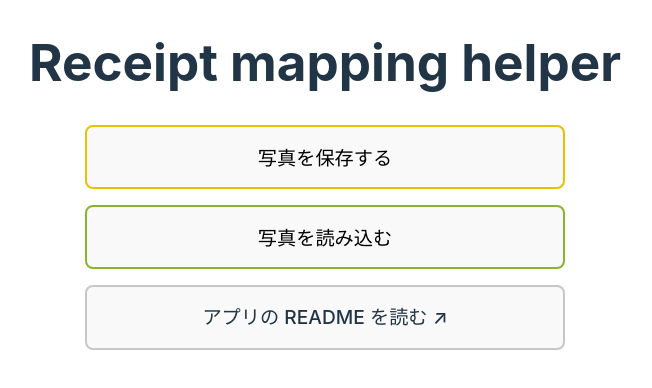
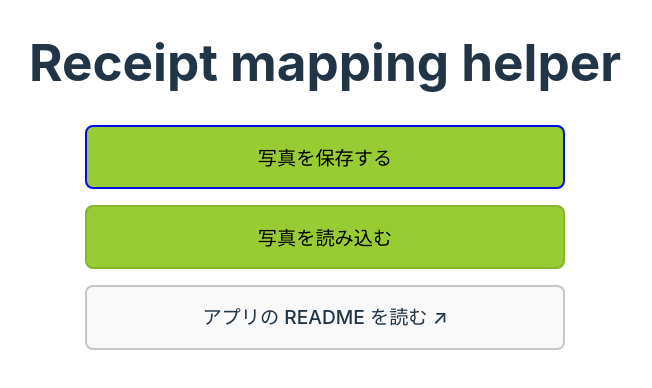
Before and after one commit to tom-konda/receipt-mapping-helper, a Svelte app: page / in a window 1280 px wide. In both pictures the pointer is over the button "写真を保存する". Shown: the top 388 px of the page, without its empty margins (315-967 px from the left). Built offline with nearby package versions, Linux system fonts and the light colour scheme.

Commit message:
Update style

```diff
--- a/src/app.css
+++ b/src/app.css
@@ -15,6 +15,7 @@
   --color-primary: #39e75f;
   --color-primary-text: #000000;
   --color-secondary: #2a2a2a;
+  --button-hover-border: #e6c200;
 
   /* WCAG 2.5.5 (Level AAA) のタップターゲット最小サイズ 44px を超えつつ、
      周辺レイアウトとのバランスを取って設定 */
@@ -60,7 +61,7 @@ h1 {
   transition: border-color 0.25s;
 
   &:hover {
-    border-color: #e6c200;
+    border-color: var(--button-hover-border);
   }
 }
 
@@ -130,15 +131,20 @@ input[type="file"] {
     background-color: #ffffff;
     --color-primary: #99cc33;
     --color-primary-text: #000000;
+  --button-hover-border: #000fe6;
   }
 
   .btn {
     background-color: #f9f9f9;
     border-color: rgba(0, 0, 0, 0.20);
+    &:hover {
+      border-color: var(--button-hover-border);
+    }
   }
 
   .btn-primary {
     border: 2px solid #88b52e;
+    background-color: var(--color-primary);
   }
 
   .btn-secondary {
```
